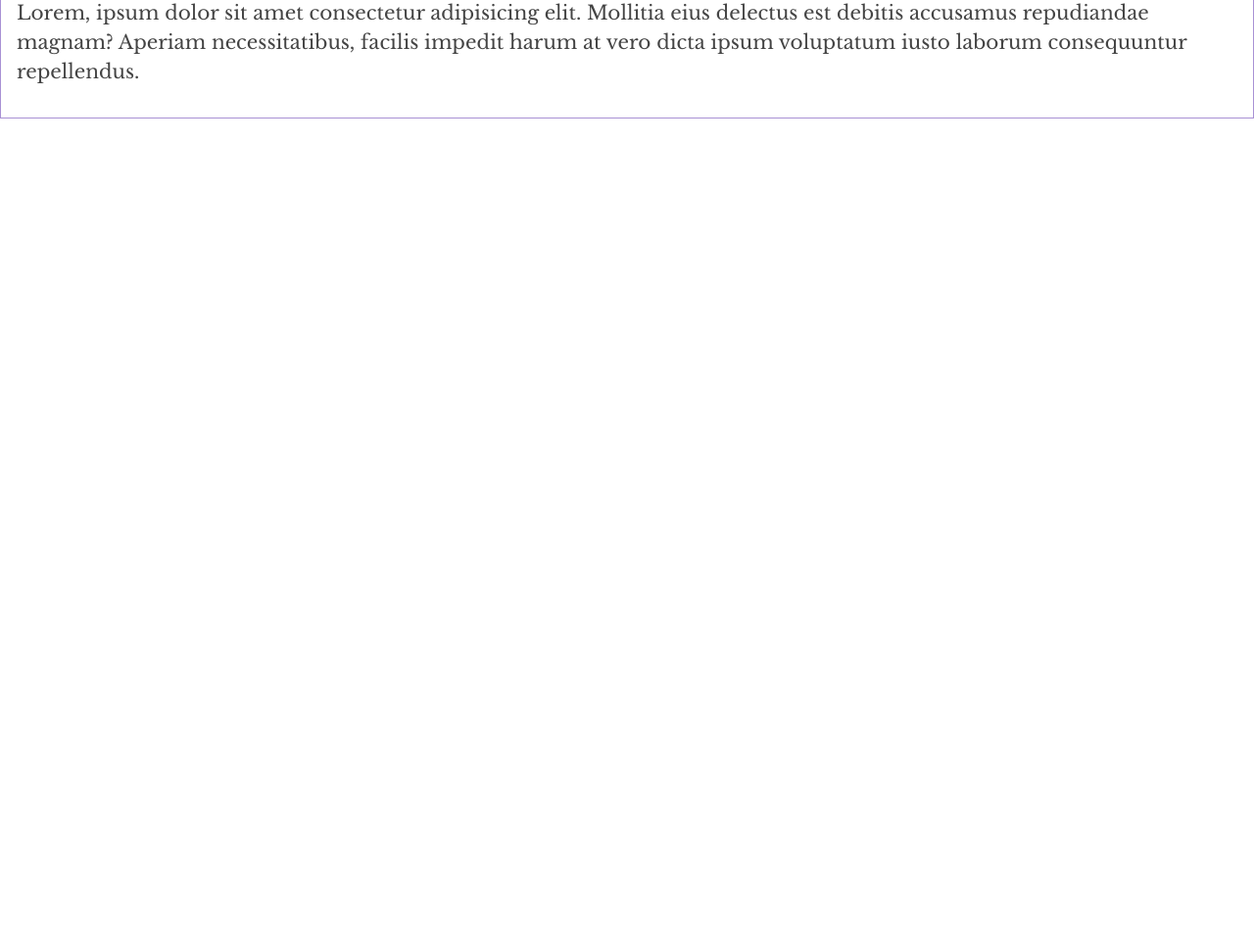
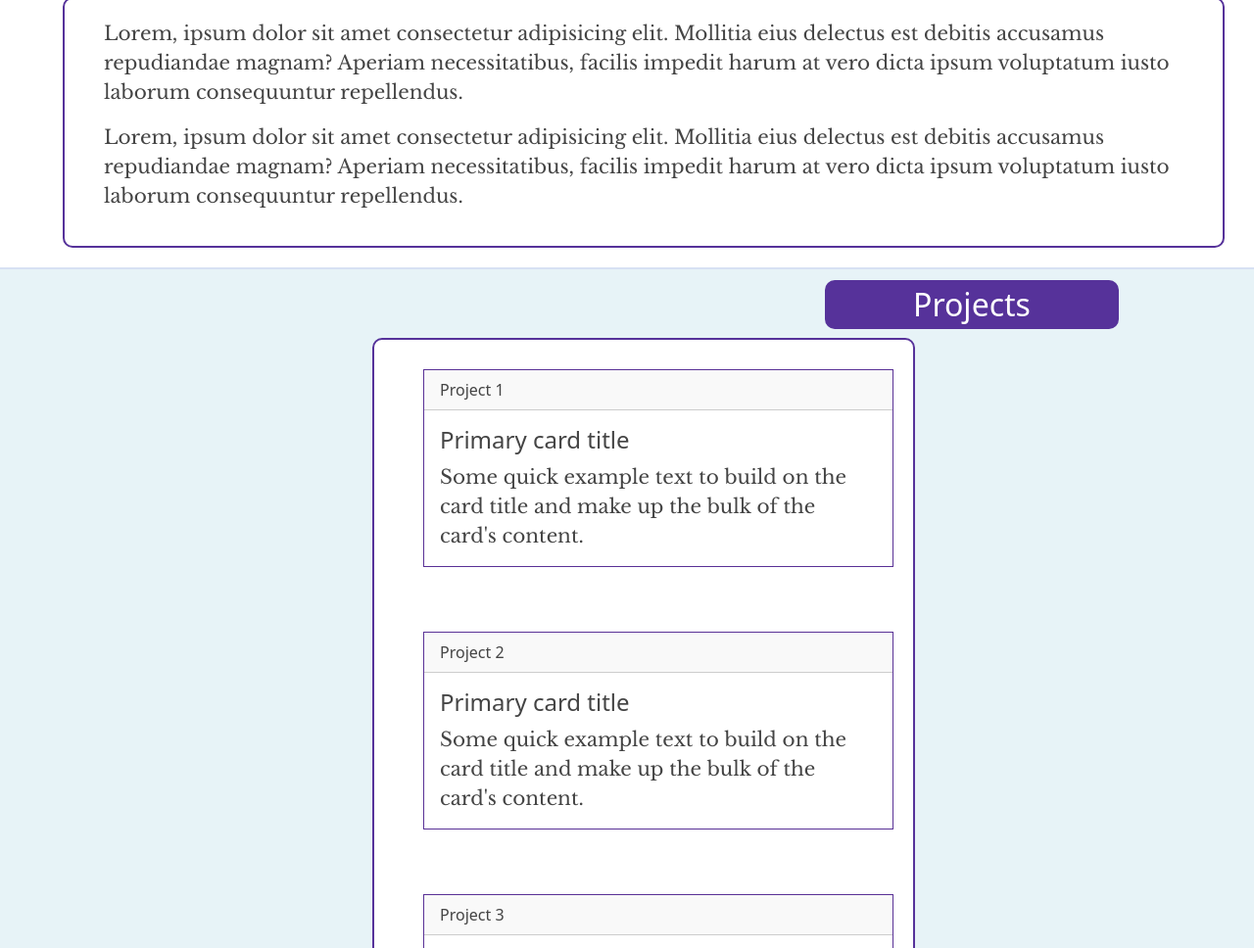
Before and after one commit to petreastefan1/portofolio-page, a plain HTML site: page index.html in a window 1280 px wide. Shown: the part 453-1421 px from the top of the page at 98% size. Before the commit the page ends 800 px from the top, so only its background shows below. Drawn offline with nearby package versions, Linux system fonts and the light colour scheme.

Commit message:
header & main done

```diff
--- a/index.html
+++ b/index.html
@@ -22,7 +22,8 @@
     <nav class="navbar navbar-expand-lg bg-primary nav-container" data-bs-theme="dark">
       <div class="container-fluid">
         <a class="navbar-brand" href="#">Navbar</a>
-        <button class="navbar-toggler" type="button" data-bs-toggle="collapse" data-bs-target="#navbarColor01" aria-controls="navbarColor01" aria-expanded="false" aria-label="Toggle navigation">
+        <button class="navbar-toggler" type="button" data-bs-toggle="collapse" data-bs-target="#navbarColor01"
+          aria-controls="navbarColor01" aria-expanded="false" aria-label="Toggle navigation">
           <span class="navbar-toggler-icon"></span>
         </button>
         <div class="collapse navbar-collapse" id="navbarColor01">
@@ -36,13 +37,14 @@
               <a class="nav-link" href="#">About</a>
             </li>
             <li class="nav-item">
-              <a class="nav-link" href="#">Skills</a>
+              <a class="nav-link" href="#">Projects</a>
             </li>
             <li class="nav-item">
-              <a class="nav-link" href="#">Projects</a>
+              <a class="nav-link" href="#">Contact</a>
             </li>
             <li class="nav-item dropdown">
-              <a class="nav-link dropdown-toggle" data-bs-toggle="dropdown" href="#" role="button" aria-haspopup="true" aria-expanded="false">Dropdown</a>
+              <a class="nav-link dropdown-toggle" data-bs-toggle="dropdown" href="#" role="button" aria-haspopup="true"
+                aria-expanded="false">Dropdown</a>
               <div class="dropdown-menu">
                 <a class="dropdown-item" href="#">Action</a>
                 <a class="dropdown-item" href="#">Another action</a>
@@ -71,17 +73,65 @@
       <p>Welcome to my portofolio Page</p>
     </section>
 
-    <section class="card border-secondary mb-3 about-card-container">
-        <h2 class="card-header about-me-title">About Me</h2>
-        <div class="card-body">
-          <p class="about-me-content">Lorem, ipsum dolor sit amet consectetur adipisicing elit. Mollitia eius delectus est debitis accusamus repudiandae magnam? Aperiam necessitatibus,
-            facilis impedit harum at vero dicta ipsum voluptatum iusto laborum consequuntur repellendus.</p>
+    <section class="about-card-container">
+      <div class="about-header-container align-header-container">
+        <h2 class="title-item">
+          About Me
+        </h2>
+      </div>
+      <div class="about-me-content align-item">
+        <p>Lorem, ipsum dolor sit amet consectetur adipisicing elit. Mollitia eius delectus est debitis accusamus
+          repudiandae magnam? Aperiam necessitatibus,
+          facilis impedit harum at vero dicta ipsum voluptatum iusto laborum consequuntur repellendus.
+        </p>
+        <p>
+          Lorem, ipsum dolor sit amet consectetur adipisicing elit. Mollitia eius delectus est debitis accusamus
+          repudiandae magnam? Aperiam necessitatibus,
+          facilis impedit harum at vero dicta ipsum voluptatum iusto laborum consequuntur repellendus.
+        </p>
       </div>
     </section>
 
+    <section class="projects-container">
+      <div class="projects-title-container align-header-container ">
+        <h2 class="title-item">
+          Projects
+        </h2>
+      </div>
 
+      <aside class="project-cards-container align-item">
 
+        <div class="card border-primary mb-3 card-align" style="max-width: 30rem;">
+          <div class="card-header">Project 1</div>
+          <div class="card-body card-color">
+            <h4 class="card-title">Primary card title</h4>
+            <p class="card-text">Some quick example text to build on the card title and make up the bulk of the card's
+              content.</p>
+          </div>
+          </div>
+        </div>
+        <div class="card border-primary mb-3 card-align" style="max-width: 30rem;">
+          <div class="card-header">Project 2</div>
+          <div class="card-body card-color">
+            <h4 class="card-title">Primary card title</h4>
+            <p class="card-text">Some quick example text to build on the card title and make up the bulk of the card's
+              content.</p>
+          </div>
+          </div>
+        </div>
 
+        <div class="card border-primary mb-3 card-align" style="max-width: 30rem;">
+          <div class="card-header">Project 3</div>
+          <div class="card-body card-color">
+            <h4 class="card-title" id="title-color">Primary card title</h4>
+            <p class="card-text">Some quick example text to build on the card title and make up the bulk of the card's
+              content.</p>
+          </div>
+          </div>
+        </div>
+
+      </aside>
+    </section>
 
 
   </main>
@@ -106,7 +156,9 @@
 
 
 
-  <script src="https://cdn.jsdelivr.net/npm/bootstrap@5.3.1/dist/js/bootstrap.bundle.min.js" integrity="sha384-HwwvtgBNo3bZJJLYd8oVXjrBZt8cqVSpeBNS5n7C8IVInixGAoxmnlMuBnhbgrkm" crossorigin="anonymous"></script>
+  <script src="https://cdn.jsdelivr.net/npm/bootstrap@5.3.1/dist/js/bootstrap.bundle.min.js"
+    integrity="sha384-HwwvtgBNo3bZJJLYd8oVXjrBZt8cqVSpeBNS5n7C8IVInixGAoxmnlMuBnhbgrkm"
+    crossorigin="anonymous"></script>
 
 </body>
 
--- a/style.css
+++ b/style.css
@@ -1,11 +1,11 @@
 *{
     box-sizing: border-box;
-
 }
 
 .nav-container{
 
 }
+
 
 .home-container{
     background-color:rgba(186, 221, 233, 0.349) ;
@@ -14,11 +14,6 @@
     align-items: center;
     justify-content: center;
     height:300px;
-
-}
-
-.home-container:hover{
-    border:2px solid rgb(80, 152, 179);
 
 }
 
@@ -36,13 +31,89 @@ p{
     font-size: 20px;
 }
 
+.about-card-container{
+    border-top: 2px solid rgb(215, 225, 243);
+    border-bottom: 2px solid rgb(215, 225, 243);
+
+}
 
 
 
+.title-item{
+    border-radius: 10px;
+    height:50px;
+    width:300px;
+    display:flex;
+    align-items: center;
+    justify-content: center;
+    background-color: #56329A;
+    color: #FFF;
+
+}
+.align-item{
+    padding-left:40px;
+    padding-right:10px;
+    padding-top:20px;
+    padding-bottom:20px;
+    margin-left:5%;
+    margin-right:30px;
+    margin-bottom:20px;
+    margin-top:0px;
+    border:2px solid rgb(86, 50, 154);
+    border-radius:10px;
+}
+
+.align-header-container{
+    height:70px;
+    display:flex;
+    align-items: center;
+    padding-left:10%;
+    padding-right:10%;
+    padding-top:30px;
+    margin-right:10px;
+    padding-bottom:20px
+}
+.projects-container{
+    background-color:rgba(186, 221, 233, 0.349) ;
+    padding-bottom:20px;
+
+}
+
+.projects-title-container{
+    justify-content: end;
 
 
 
+}
+.title-item{
+    border-radius: 10px;
+    height:50px;
+    width:300px;
+    display:flex;
+    align-items: center;
+    justify-content: center;
+    background-color: #56329A;
+    color: #FFF;
 
+
+}
+
+.project-cards-container{
+    display:grid;
+    grid-template-columns: repeat(auto-fill, 500px);
+    justify-content: center;
+    justify-self: center;
+    gap: 50px;
+    padding-top:30px;
+    padding-bottom:30px;
+    background-color: #FFF;
+
+}
+
+
+.card-align{
+    justify-self: center;
+}
 
 
 
```
Lines whose indentation alone changed are shown as unchanged.
